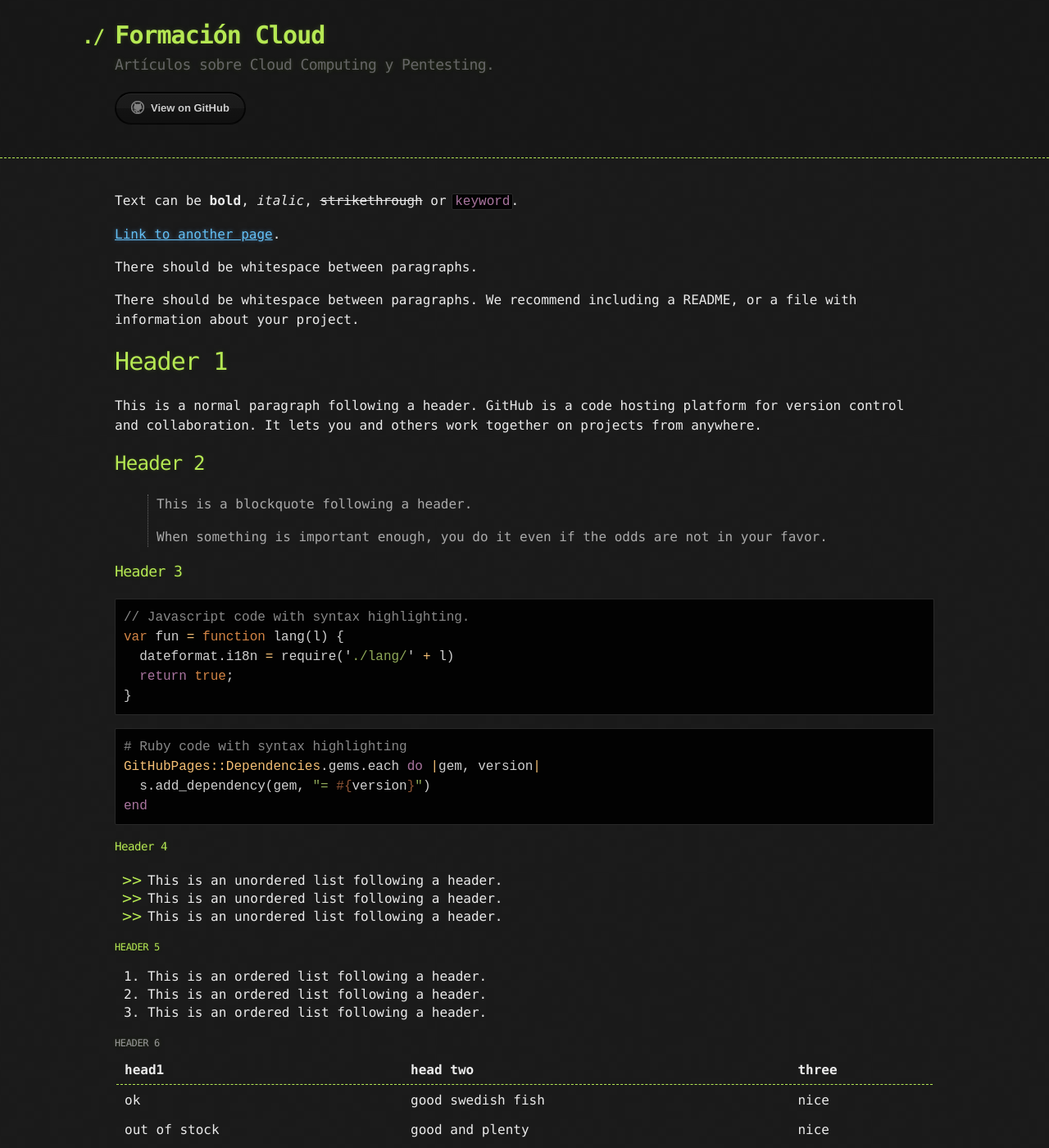
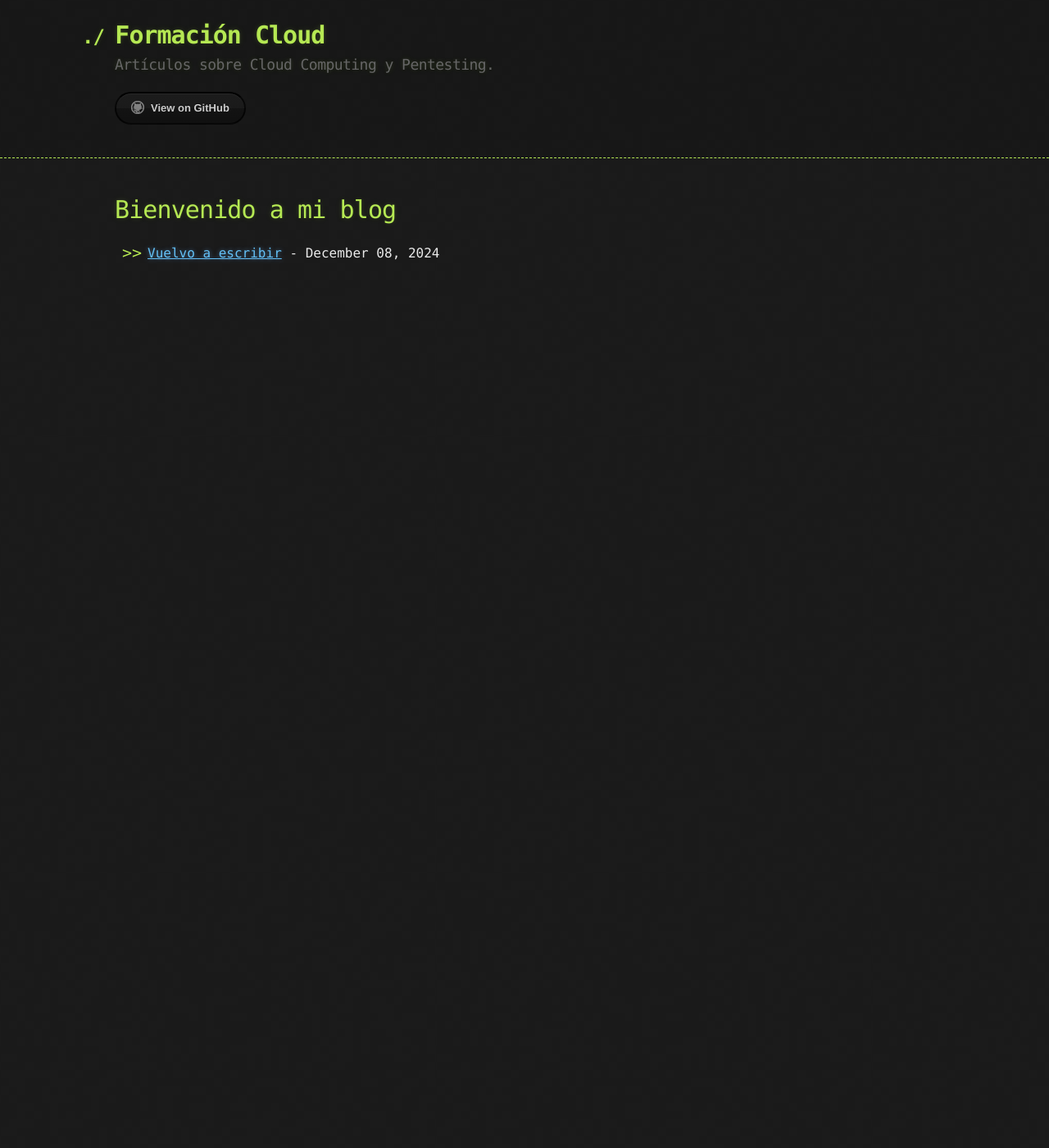
Before and after one commit to pacosepulveda/pacosepulveda.github.io, a Jekyll site: the page built from index.md, in a window 1280 px wide and 1400 px high. Shown: the whole window at 82% size. Built offline with Jekyll 4.4.1, drawn with Linux system fonts in a browser that asks for light colours; some of the changed text lies outside the part shown.

Commit message:
Modificado index.md

````diff
--- a/index.md
+++ b/index.md
@@ -1,123 +1,13 @@
 ---
 layout: default
+title: "Inicio"
 ---
+<h1>Bienvenido a mi blog</h1>
 
-Text can be **bold**, _italic_, ~~strikethrough~~ or `keyword`.
-
-[Link to another page](./another-page.html).
-
-There should be whitespace between paragraphs.
-
-There should be whitespace between paragraphs. We recommend including a README, or a file with information about your project.
-
-# Header 1
-
-This is a normal paragraph following a header. GitHub is a code hosting platform for version control and collaboration. It lets you and others work together on projects from anywhere.
-
-## Header 2
-
-> This is a blockquote following a header.
->
-> When something is important enough, you do it even if the odds are not in your favor.
-
-### Header 3
-
-```js
-// Javascript code with syntax highlighting.
-var fun = function lang(l) {
-  dateformat.i18n = require('./lang/' + l)
-  return true;
-}
-```
-
-```ruby
-# Ruby code with syntax highlighting
-GitHubPages::Dependencies.gems.each do |gem, version|
-  s.add_dependency(gem, "= #{version}")
-end
-```
-
-#### Header 4
-
-*   This is an unordered list following a header.
-*   This is an unordered list following a header.
-*   This is an unordered list following a header.
-
-##### Header 5
-
-1.  This is an ordered list following a header.
-2.  This is an ordered list following a header.
-3.  This is an ordered list following a header.
-
-###### Header 6
-
-| head1        | head two          | three |
-|:-------------|:------------------|:------|
-| ok           | good swedish fish | nice  |
-| out of stock | good and plenty   | nice  |
-| ok           | good `oreos`      | hmm   |
-| ok           | good `zoute` drop | yumm  |
-
-### There's a horizontal rule below this.
-
-* * *
-
-### Here is an unordered list:
-
-*   Item foo
-*   Item bar
-*   Item baz
-*   Item zip
-
-### And an ordered list:
-
-1.  Item one
-1.  Item two
-1.  Item three
-1.  Item four
-
-### And a nested list:
-
-- level 1 item
-  - level 2 item
-  - level 2 item
-    - level 3 item
-    - level 3 item
-- level 1 item
-  - level 2 item
-  - level 2 item
-  - level 2 item
-- level 1 item
-  - level 2 item
-  - level 2 item
-- level 1 item
-
-### Small image
-
-![Octocat](https://github.githubassets.com/images/icons/emoji/octocat.png)
-
-### Large image
-
-![Branching](https://guides.github.com/activities/hello-world/branching.png)
-
-
-### Definition lists can be used with HTML syntax.
-
-<dl>
-<dt>Name</dt>
-<dd>Godzilla</dd>
-<dt>Born</dt>
-<dd>1952</dd>
-<dt>Birthplace</dt>
-<dd>Japan</dd>
-<dt>Color</dt>
-<dd>Green</dd>
-</dl>
-
-```
-Long, single-line code blocks should not wrap. They should horizontally scroll if they are too long. This line should be long enough to demonstrate this.
-```
-
-```
-The final element.
-```
+<ul>
+{% for post in site.posts %}
+  <li>
+    <a href="{{ post.url | relative_url }}">{{ post.title }}</a> - {{ post.date | date: "%B %d, %Y" }}
+  </li>
+{% endfor %}
+</ul>
````
